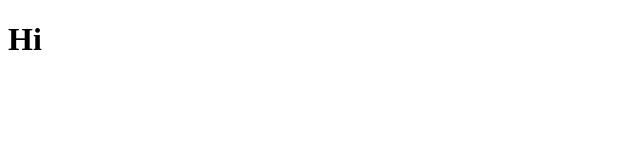
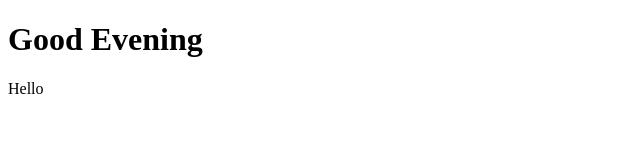
Before and after one commit to Amshavarthana-S/responsive-food-website, a plain HTML site: page index.html in a window 1280 px wide. Shown: the whole page, without its empty margins (0-640 px from the left). Drawn offline with Linux system fonts and the light colour scheme.

Commit message:
Update the HTML file

```diff
--- a/index.html
+++ b/index.html
@@ -6,6 +6,7 @@
     <title>Responsive Food Website</title>
 </head>
 <body>
-    <h1>Hi</h1>
+    <h1>Good Evening</h1>
+    <p>Hello</p>
 </body>
 </html>
```
